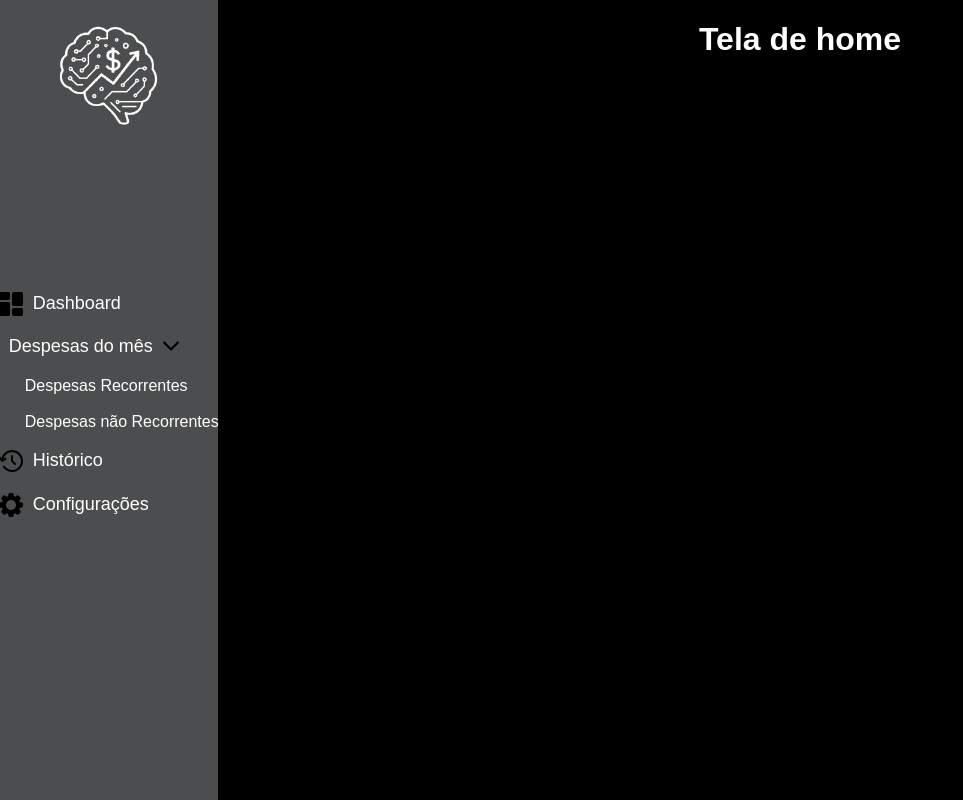
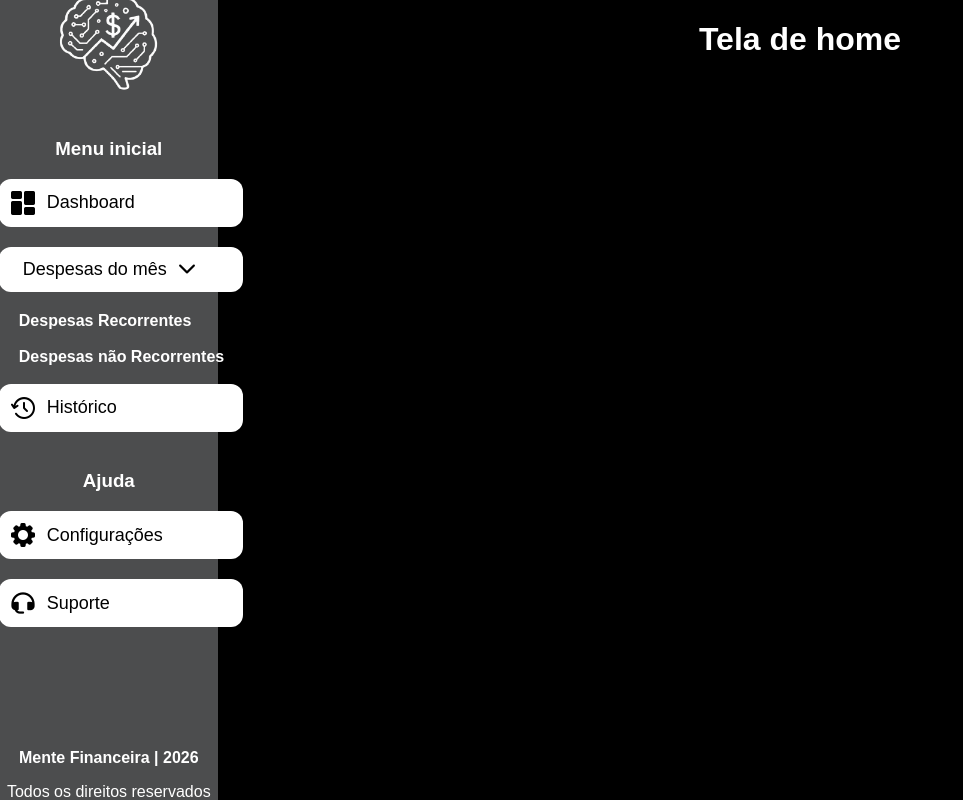
Before and after one commit to PedroNunes-Dev67/Mente-Financeira, a plain HTML site: page frontend/pages/home.html in a window 1280 px wide. Both pictures are taken after a click on the button "Despesas do mês". Shown: the whole page, without its empty margins (0-963 px from the left). Drawn offline with Linux system fonts and the light colour scheme.

Commit message:
Melhorando tela de home

```diff
--- a/frontend/js/home.js
+++ b/frontend/js/home.js
@@ -4,7 +4,10 @@ const painelDireito = document.getElementById('painelDireito');
 
 const btnDashboard = document.getElementById('btnDashboard');
 const btnHistorico = document.getElementById('btnHistorico');
+const btnSuporte = document.getElementById('btnSuporte');
 const btnConfig = document.getElementById('btnConfig');
+const navSub1 = document.getElementById('navSub1');
+const navSub2 = document.getElementById('navSub2');
 
 btnDespesa.addEventListener('click', () => {
 
@@ -35,3 +38,21 @@ btnConfig.addEventListener('click' ,() => {
     painelDireito.innerHTML = "<h1>Tela de Configuração</h1>";
 
 });
+
+btnSuporte.addEventListener('click' ,() => {
+
+    painelDireito.innerHTML = "<h1>Tela de Suporte</h1>";
+
+});
+
+navSub1.addEventListener('click' ,() => {
+
+    painelDireito.innerHTML = "<h1>Tela de Despesas Recorrentes</h1>";
+
+});
+
+navSub2.addEventListener('click' ,() => {
+
+    painelDireito.innerHTML = "<h1>Tela de Despesas não Recorrentes</h1>";
+
+});
--- a/frontend/pages/home.html
+++ b/frontend/pages/home.html
@@ -12,8 +12,9 @@
     <main id="principal">
         <div id="painelEsquerdo">
             <img src="../assets/images/logo-nova.png" id="logo" alt="Logo">
+            <h3>Menu inicial</h3>
             <div id="navbar">
-               <div id="navBtn">
+               <div class="navBtn">
                     <div class="opcoes">
                         <img src="../assets/images/dashboard.png" alt="">
                         <button type="button" class="links" id="btnDashboard"> Dashboard</button>
@@ -31,11 +32,26 @@
                         <img src="../assets/images/history.png" alt="">
                         <button type="button" class="links" id="btnHistorico"> Histórico</button>
                     </div>
+               </div>
+               <h3>Ajuda</h3>
+               <div class="navBtn">
                     <div class="opcoes">
                         <img src="../assets/images/settings.png" alt="">
                         <button type="button" class="links" id="btnConfig">Configurações</button>
                     </div>
+                    <div class="opcoes">
+                        <img src="../assets/images/suport.png" alt="">
+                        <button type="button" class="links" id="btnSuporte">Suporte</button>
+                    </div>
                </div>
+            </div>
+            <div id="rodape">
+                <span class="spanRodape">
+                    Mente Financeira | 2026
+                </span>
+                <p>
+                    Todos os direitos reservados &copy
+                </p>
             </div>
         </div>
         <div id="painelDireito">
--- a/frontend/styles/style-home.css
+++ b/frontend/styles/style-home.css
@@ -21,18 +21,17 @@
 }
 #navbar{
     display: flex;
-    justify-content: center;
+    justify-content: baseline;
     align-items: center;
     flex-direction: column;
     min-height: 65vh;
 }
-#navBtn{
+.navBtn{
     display: flex;
     flex-direction: column;
     justify-content: baseline;
     align-items: baseline;
     width: 220px;
-    position: fixed;
 }
 .links{
     text-decoration: none;
@@ -62,11 +61,11 @@
 
     transform: translateY(-5px);
     transition: all 0.3s ease;
-    width: 100%;
+    width: 230px;
 }
 #navSub button{
     font-size: 16px;
-    margin-left: 26px;
+    margin-left: 20px;
 }
 #navSub.ativo {
     max-height: 120px;
@@ -76,10 +75,24 @@
 .opcoes{
     display: flex;
     align-items: center;
-    justify-content: center;
-    gap: 10px;
+    justify-content: baseline;
+    gap: 12px;
     margin-bottom: 20px;
+    padding: 12px;
+    background-color: white;
+    border-radius: 12px;
+    width: 220px;
+}
+.opcoes button{
+    color: black;
 }
 .btnEsc{
     margin-bottom: 18px;
+    font-weight: bold;
 }
+#rodape{
+    margin-top: 50px;
+}
+.spanRodape{
+    font-weight: bold;
+}
```
Also changed, not shown: frontend/assets/images/suport.png (added).
